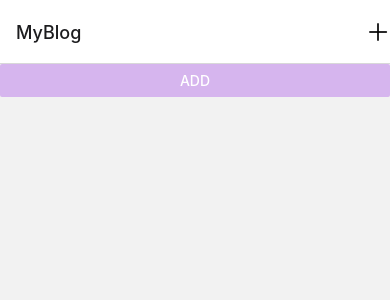
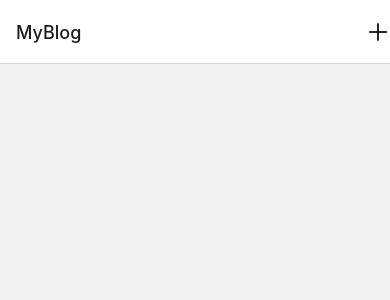
Before and after one commit to bilgesueski/react-native, a React Native app in the folder blog/: screen /Index in a window 390 px wide. Shown: the top 300 px of the page. Built offline with nearby package versions, Linux system fonts and the light colour scheme.

Commit message:
refactor: Remove add button

```diff
--- a/blog/screens/IndexScreen.js
+++ b/blog/screens/IndexScreen.js
@@ -14,7 +14,7 @@ export default function IndexScreen({ navigation }) {
   const { state, addBlogPost, deleteBlogPost } = useContext(Context);
   return (
     <View>
-      <Button title="Add" color={"#D6B5EE"} onPress={addBlogPost} />
+      {/* <Button title="Add" color={"#D6B5EE"} onPress={addBlogPost} /> */}
       <FlatList
         data={state}
         keyExtractor={(blogPost) => blogPost.id}
```
